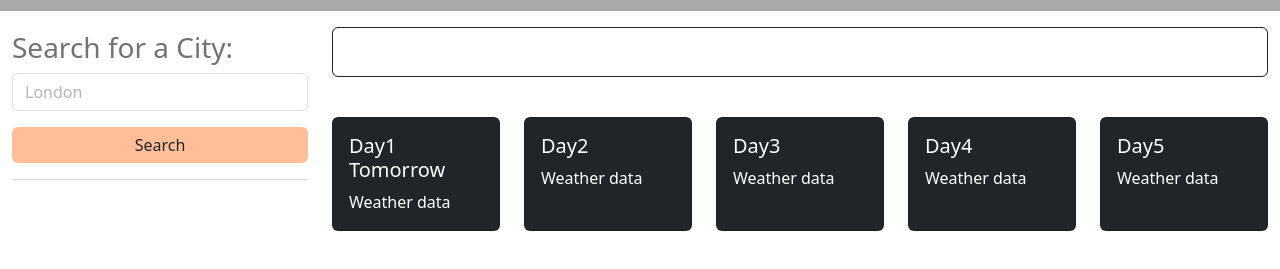
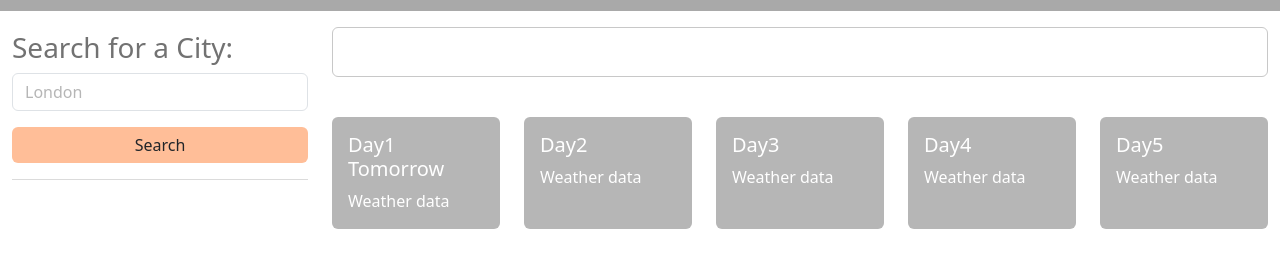
Before and after one commit to Natt5/Server-Side-APIs-Weather-Dashboard, a plain HTML site: page index.html in a window 1280 px wide. Shown: the part 61-330 px from the top of the page. Drawn offline with nearby package versions, Linux system fonts and the light colour scheme.

Commit message:
style:css styling the today and 5 days cards into custom colours.

```diff
--- a/weather.css
+++ b/weather.css
@@ -22,3 +22,17 @@
 .weather-hr {
     border-top-color: rgb(114,114,114);
 }
+
+#today {
+    border: 1px solid rgb(200,200,200) !important;
+    color: darkgray;
+}
+
+#today h2, #today p {
+    color:rgb(114,114,114);
+}
+
+.card.text-bg-dark {
+    background-color: rgb(182,182,182) !important;
+    border: none;
+}
```
